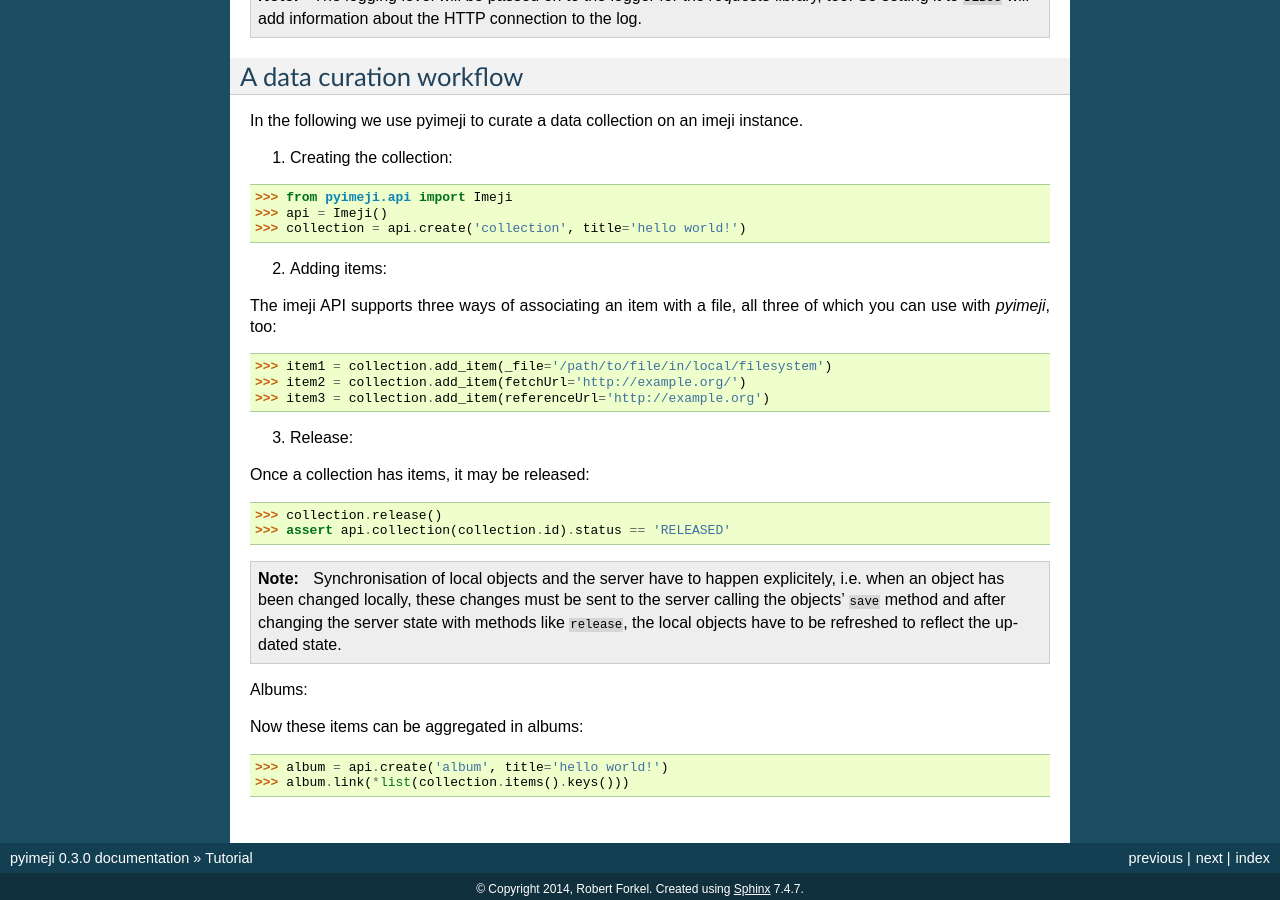
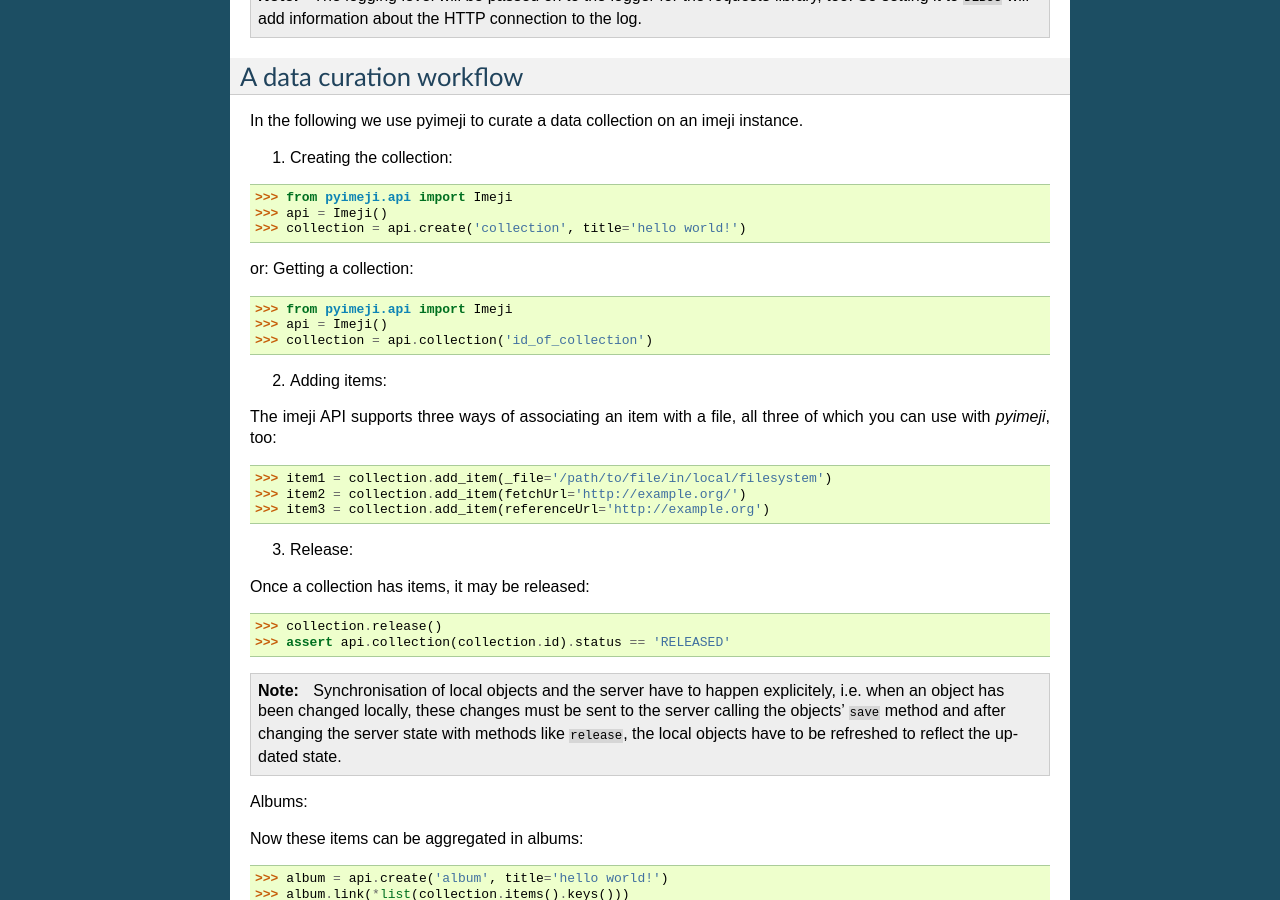
Before and after one commit to imeji-community/pyimeji, a Sphinx documentation site: the page built from docs/tutorial.rst, in a window 1280 px wide and 900 px high, scrolled down 709 px. Built offline with Sphinx 7.4.7, drawn with Linux system fonts in a browser that asks for light colours.

Commit message:
Update tutorial.rst

```diff
--- a/docs/tutorial.rst
+++ b/docs/tutorial.rst
@@ -55,6 +55,14 @@ In the following we use pyimeji to curate a data collection on an imeji instance
     >>> api = Imeji()
     >>> collection = api.create('collection', title='hello world!')
 
+or: Getting a collection:
+
+.. code-block:: python
+
+    >>> from pyimeji.api import Imeji
+    >>> api = Imeji()
+    >>> collection = api.collection('id_of_collection')
+
 2. Adding items:
 
 The imeji API supports three ways of associating an item with a file, all three of which
```
